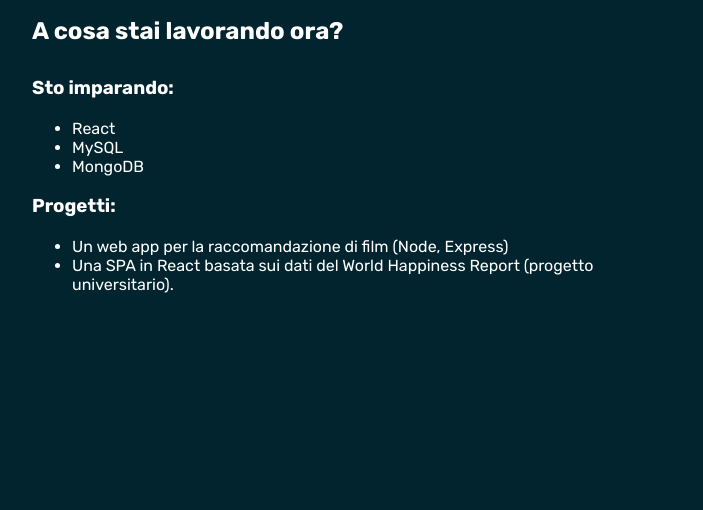
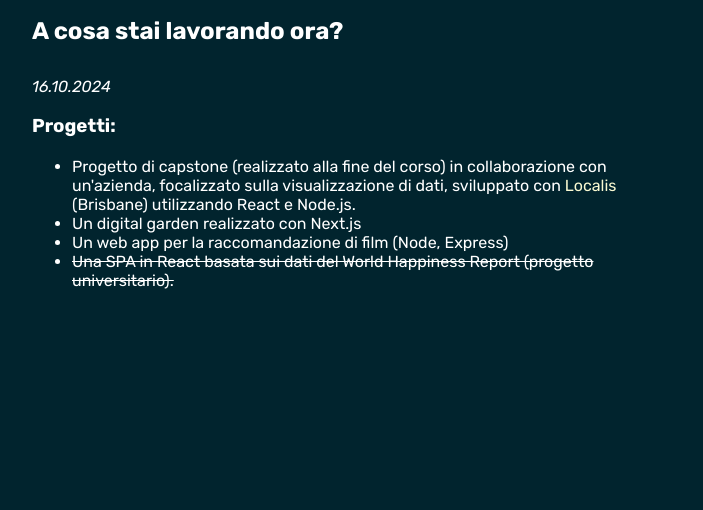
Before and after one commit to campbellm92/mattdev-portfolio-site, a website: page public/now.html in a window 1280 px wide. Shown: the part 187-697 px from the top of the page, without its empty margins (283-986 px from the left). Drawn offline with Linux system fonts and the light colour scheme.

Commit message:
updates to now page

```diff
--- a/public/now.html
+++ b/public/now.html
@@ -14,18 +14,23 @@
     <div class="main-content">
       <!--Placeholder for main content (loaded w/JS) -->
       <h2 class="page-heading">A cosa stai lavorando ora?</h2>
-      <h3>Sto imparando:</h3>
-      <ul>
-        <li>React</li>
-        <li>MySQL</li>
-        <li>MongoDB</li>
-      </ul>
+      <p><em>16.10.2024</em></p>
       <h3>Progetti:</h3>
       <ul>
+        <li>
+          Progetto di capstone (realizzato alla fine del corso) in
+          collaborazione con un'azienda, focalizzato sulla visualizzazione di
+          dati, sviluppato con
+          <a href="https://www.localis.co/">Localis</a> (Brisbane) utilizzando
+          React e Node.js.
+        </li>
+        <li>Un digital garden realizzato con Next.js</li>
         <li>Un web app per la raccomandazione di film (Node, Express)</li>
         <li>
-          Una SPA in React basata sui dati del World Happiness Report (progetto
-          universitario).
+          <s
+            >Una SPA in React basata sui dati del World Happiness Report
+            (progetto universitario).</s
+          >
         </li>
       </ul>
     </div>
```
